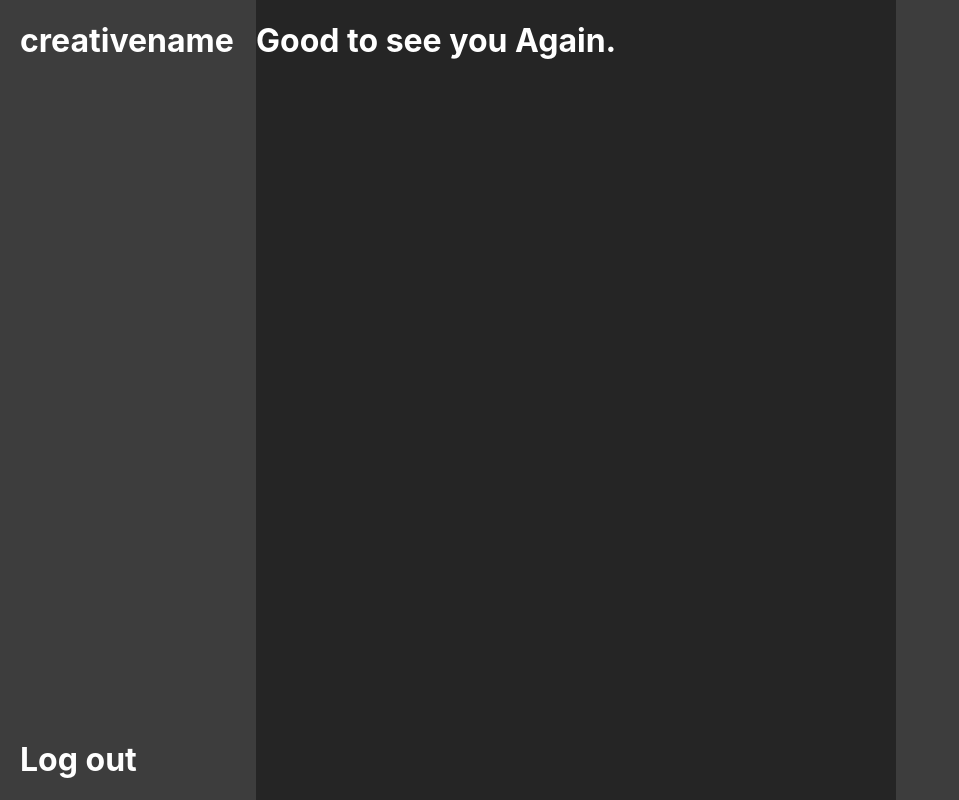
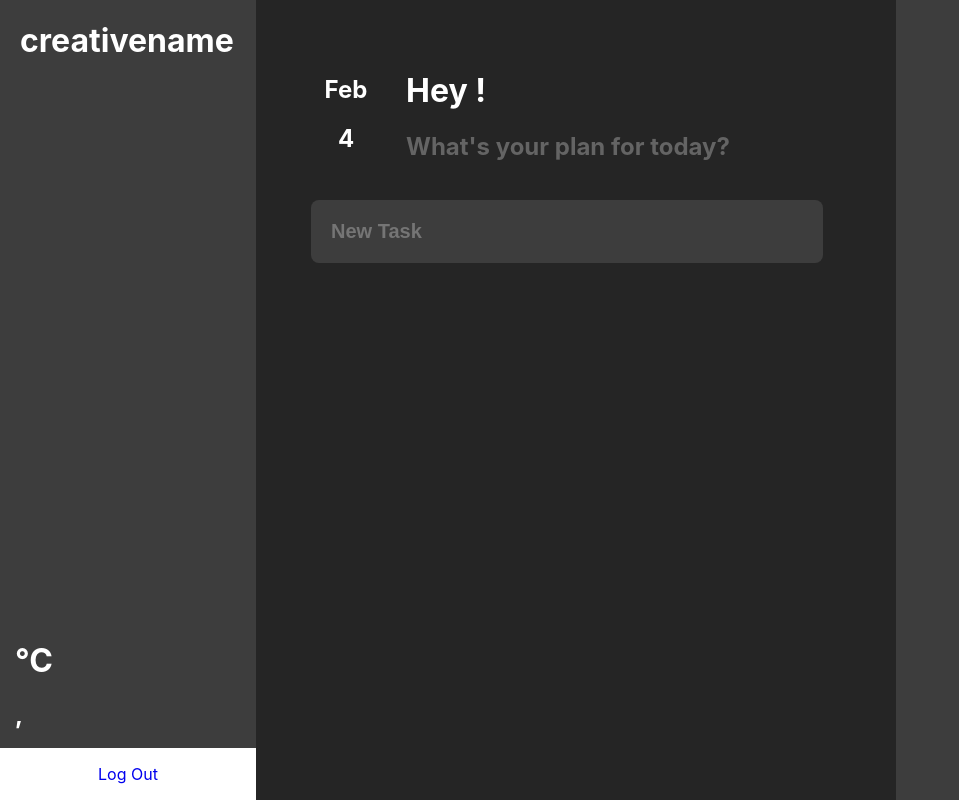
Before and after one commit to preyes1/momentum, a Flask app: template templates/home.html in a window 1280 px wide. Shown: the whole page, without its empty margins (0-959 px from the left). Run offline with Flask 3, Linux system fonts and the light colour scheme; the template is opened without the code that fills it: values that come from a table or form of the project are taken from there, others are empty; some libraries are stand-ins or nearby versions.

Commit message:
Upgraded home page

```diff
--- a/main.py
+++ b/main.py
@@ -105,6 +105,8 @@ def home():
         db.session.add(task)
         db.session.commit()
         return redirect(url_for('home'))
+    #reverses tasks so the newest task will be at the top
+    tasks.reverse()
     return render_template('home.html', user = user, tasks = tasks, form=form, weather=weather, weatherS=weatherS)
 
 #delete tasks
--- a/static/home.css
+++ b/static/home.css
@@ -6,7 +6,7 @@
 }
 
 .div2{
-
+    position: relative;
     width: 50%;
     float: left;
     background-color: #252525;
@@ -94,8 +94,86 @@
     position: absolute;
     left: 20px;
 }
-.logout{
+.weather-container{
+    position: absolute;
+    bottom: 50px;
+    left: 15px;
+}
+.logout-container{
     position: absolute;
     bottom: 0;
-    left: 20px;
+    width: 20%;
+    background-color: white;
+    justify-content: center;
+    text-align: center;
 }
+.div2 .header .greeting{
+    position: absolute;
+    left: 150px;
+    top: 50px;
+}
+.greeting h2 {
+    color: #646464;
+}
+.div2 .header .date-container {
+    position: absolute;
+    left: 40px;
+    top: 55px;
+    width: 100px;
+    display: flex;
+    justify-content: center;
+    align-items: center;
+}
+.div2 .header .date-container .date {
+
+    text-align: center;
+}
+.list{
+    bottom: 100px;
+    left: 55px;
+    width: 100%;
+}
+.list-container {
+    position: absolute;
+    top: 200px;
+    left: 55px;
+    width: 80%;
+
+}
+
+.new-task {
+    display: flex;
+    align-items: center;
+    justify-content: space-between;
+    background: #3D3D3D;
+    border-radius: 8px;
+
+
+}
+
+.task-input{
+    flex: 1;
+    border: none;
+    outline: none;
+    background: transparent;
+    padding: 20px;
+    color: white;
+    font-weight: 700;
+    font-size: 20px;
+}
+
+.task li {
+    display: inline-block;
+    margin: 5px;
+    padding: 0;
+    font-weight: 700;
+}
+
+.task ul {
+    background-color: #3D3D3D;
+    border-radius: 12px;
+
+}
+.task {
+    left: 55px;
+}
--- a/templates/about.html
+++ b/templates/about.html
@@ -27,6 +27,8 @@
   .top {
     position: absolute;
     left: 20px;
+    color: cornflowerblue;
+    animation: fadeIn 2s;
   }
   .div {
     position: absolute;
--- a/templates/home.html
+++ b/templates/home.html
@@ -1,9 +1,7 @@
-{% extends "main.html" %}
-{% block styles %}
-<link href="/static/main.css" rel="stylesheet">
-<link href="/static/home.css" rel="stylesheet">
-{% endblock %}
-    {% block page_content %}
+{% extends "main.html" %} {% block styles %}
+<link href="/static/main.css" rel="stylesheet" />
+<link href="/static/home.css" rel="stylesheet" />
+{% endblock %} {% block page_content %}
 <div class="div1">
   <!--
         <div class="hello">
@@ -16,30 +14,52 @@
   <div class="top">
     <h1>creativename</h1>
   </div>
-        <h1 class="logout">Log out</h1>
+  <a href="{{url_for('logout')}}"
+    > <div class="logout-container">
+        <p>Log Out</p>
+    </div></a
+  >
+  <div class="weather-container">
+    <div class="weather">
+        <h1>{{weather.0}}°C</h1><h2>{{weatherS.2}}, {{weatherS.1}}</h2>
+    </div>
+  </div>
 </div>
 
 <div class="div2">
-       <!--<div class="list">
-            <table>
+  <div class="header">
+    <div class="date-container">
+      <div class="date">
+        <h2>Feb</h2>
+        <h2>4</h2>
+      </div>
+    </div>
+    <div class="greeting">
+      <h1>Hey {{user.4}}!</h1>
+      <h2>What's your plan for today?</h2>
+    </div>
+  </div>
+  <div class="list-container">
+    <div class="list">
+      <form method="post" class="new-task">
+        {{form.task(class="task-input", placeholder="New Task")}}
+        <button hidden type="submit" class="new-task-button">New Task</button>
+      </form>
+
       {% for task in tasks %}
-            <tr>
-                <td class="tasks"><h1>{{task.2}}</h1></td>
-                <td><a href="/deletetask/{{task.0}}">Delete</a></td>
-            </tr>
+      <ul class="task">
+        <ul>
+          <li class="tasks"><p>{{task.2}}</p></li>
+          <li>
+            <a href="/deletetask/{{task.0}}"
+              ><img src="static/trash.svg" style="height: 20px; width: 20px"
+            /></a>
+          </li>
+        </ul>
+      </ul>
       {% endfor %}
-            <tr>
-                <td>
-                    <form method="post" class="new-task">
-                        {{form.task(class="task-input")}}
-                        <button type="submit" class="new-task-button">New Task</button>
-                    </form>
-                </td>
-            </tr>
-            </table>
-        </div>-->
-        <h1>Good to see you Again.</h1>
-
+    </div>
+  </div>
 </div>
 <div class="div3"></div>
 {% endblock %}
```
Also changed, not shown: templates/login.html (+8 -0 lines), templates/register.html (+9 -0 lines), static/trash.svg (added). Lines whose indentation alone changed are shown as unchanged.
